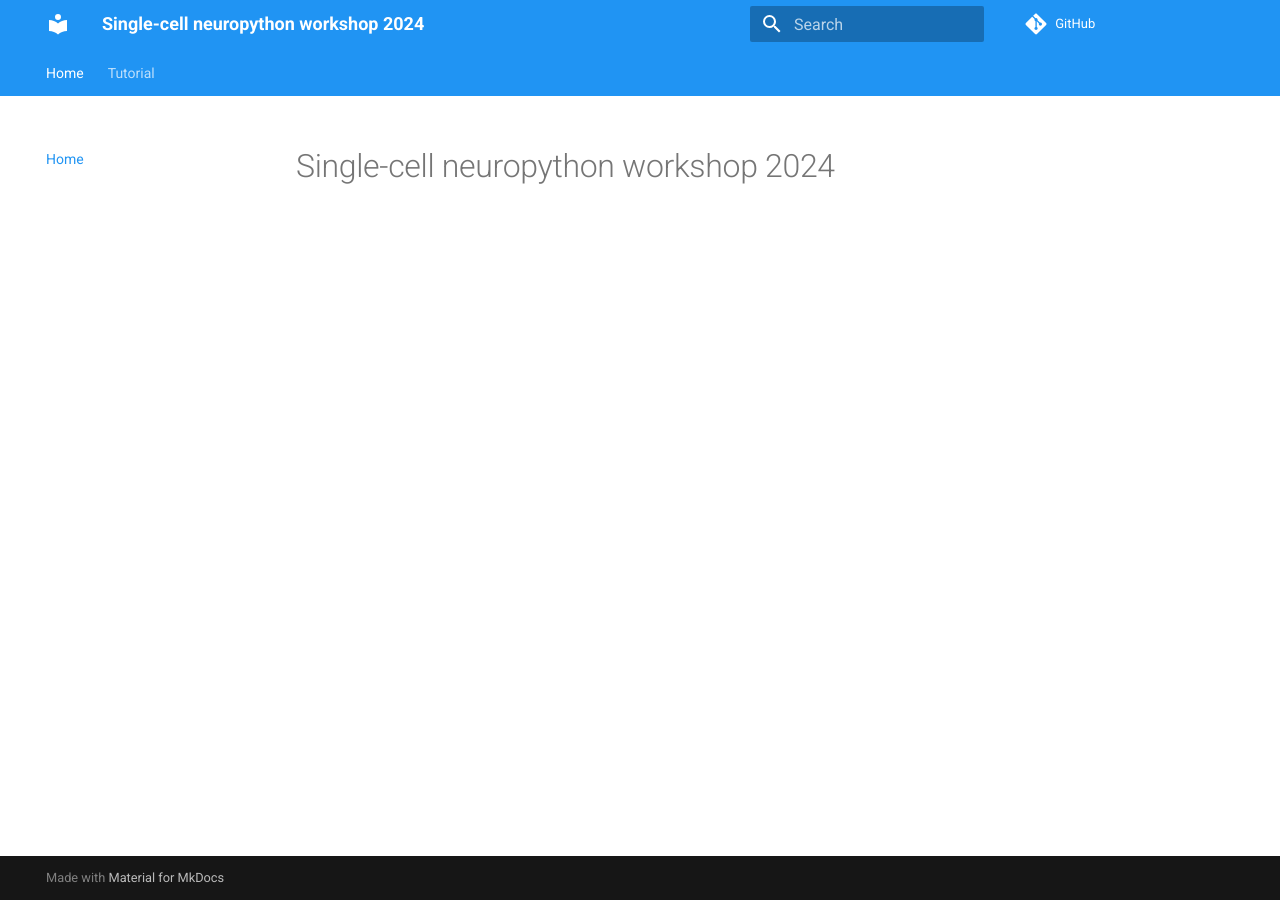
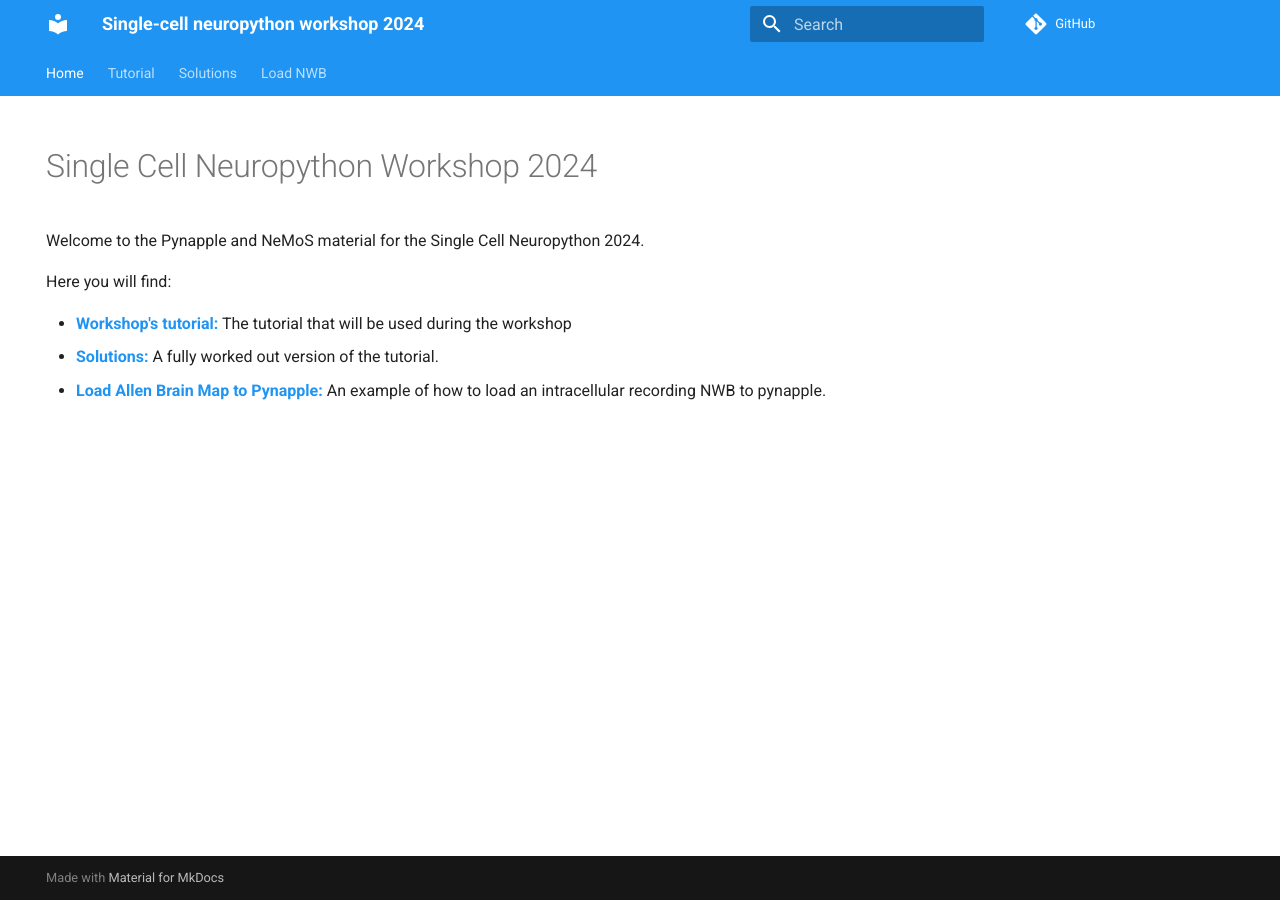
Before and after one commit to pynapple-org/single-cell-neuropython-workshop-2024, an MkDocs documentation site: the page built from docs/index.md, in a window 1280 px wide. Built offline with MkDocs 1.6.1 and Material for MkDocs 9.7.7, drawn with Linux system fonts in a browser that asks for light colours; nearby versions of some CDN libraries; library files that are not in the unit come from our copies; comment, search, counter and statistics services are not loaded.

Commit message:
improved website

```diff
--- a/docs/examples/tutorial_pynapple_nemos_single_cell_full.py
+++ b/docs/examples/tutorial_pynapple_nemos_single_cell_full.py
@@ -1,6 +1,6 @@
 # -*- coding: utf-8 -*-
 
-"""# Complete tutorial pynapple & NeMoS
+"""# Solutions tutorial pynapple & NeMoS
 
 For our first example, we will look at a very simple dataset: patch-clamp
 recordings from a single neuron in layer 4 of mouse primary visual cortex. This
--- a/docs/gallery_conf.py
+++ b/docs/gallery_conf.py
@@ -19,5 +19,5 @@
     # run every script that matches pattern
     # (here we match every file that ends in .py)
     'filename_pattern': re.escape(os.sep) + r"tutorial_.+\.py$",
-    'ignore_pattern': r"load_allen.py$"
+    'ignore_pattern': r"load_allen\.py$"
 }
--- a/docs/index.md
+++ b/docs/index.md
@@ -1 +1,14 @@
-# Single-cell neuropython workshop 2024
+---
+hide:
+ - toc
+ - navigation
+---
+# Single Cell Neuropython Workshop 2024
+
+Welcome to the Pynapple and NeMoS material for the Single Cell Neuropython 2024.
+
+Here you will find:
+
+- [**Workshop's tutorial:**](generated/gallery/tutorial_pynapple_nemos_single_cell) The tutorial that will be used during the workshop
+- [**Solutions:**](../generated/gallery/tutorial_pynapple_nemos_single_cell_full) A fully worked out version of the tutorial.
+- [**Load Allen Brain Map to Pynapple:**](../generated/gallery/example_load_to_pynapple) An example of how to load an intracellular recording NWB to pynapple.
--- a/mkdocs.yml
+++ b/mkdocs.yml
@@ -51,6 +51,8 @@
   - https://cdnjs.cloudflare.com/ajax/libs/KaTeX/0.16.7/katex.min.css
 
 nav:
-    - Home: index.md                        # Link to the index.md file (home page)
-    - Tutorial: generated/gallery          # Link to the generated gallery as Tutorials
+    - Home: index.md          # Link to the generated gallery as Tutorials
+    - Tutorial: generated/gallery/tutorial_pynapple_nemos_single_cell
+    - Solutions: generated/gallery/tutorial_pynapple_nemos_single_cell_full
+    - Load NWB: generated/gallery/example_load_to_pynapple
     # - Code References: reference/           # Link to the reference/ directory
```
Also changed, not shown: docs/examples/readme.md (+7 -2 lines).
